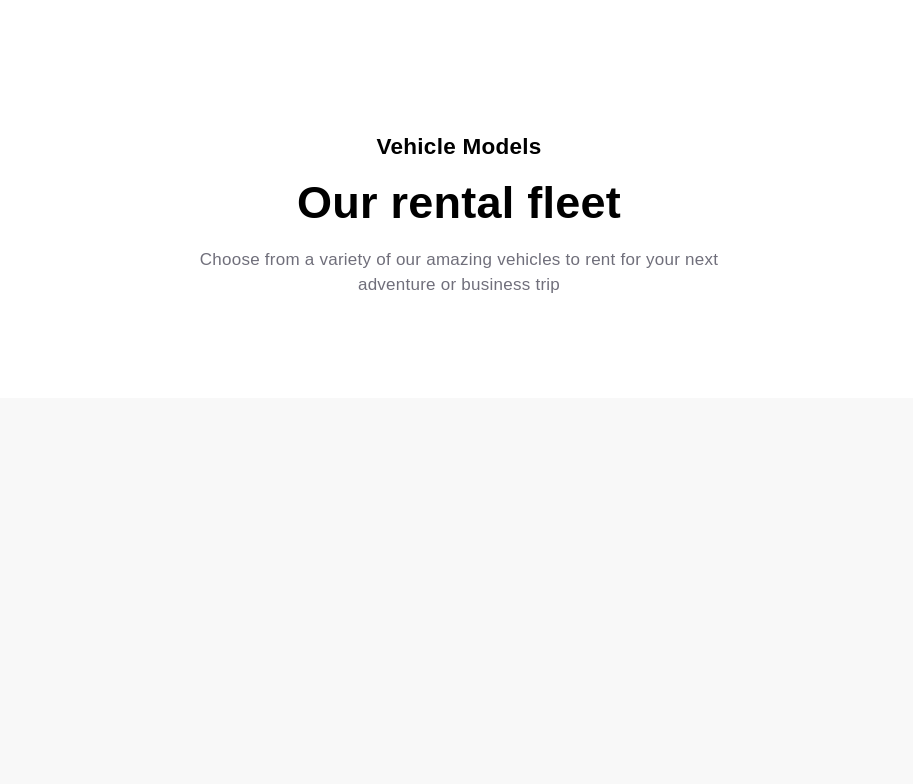
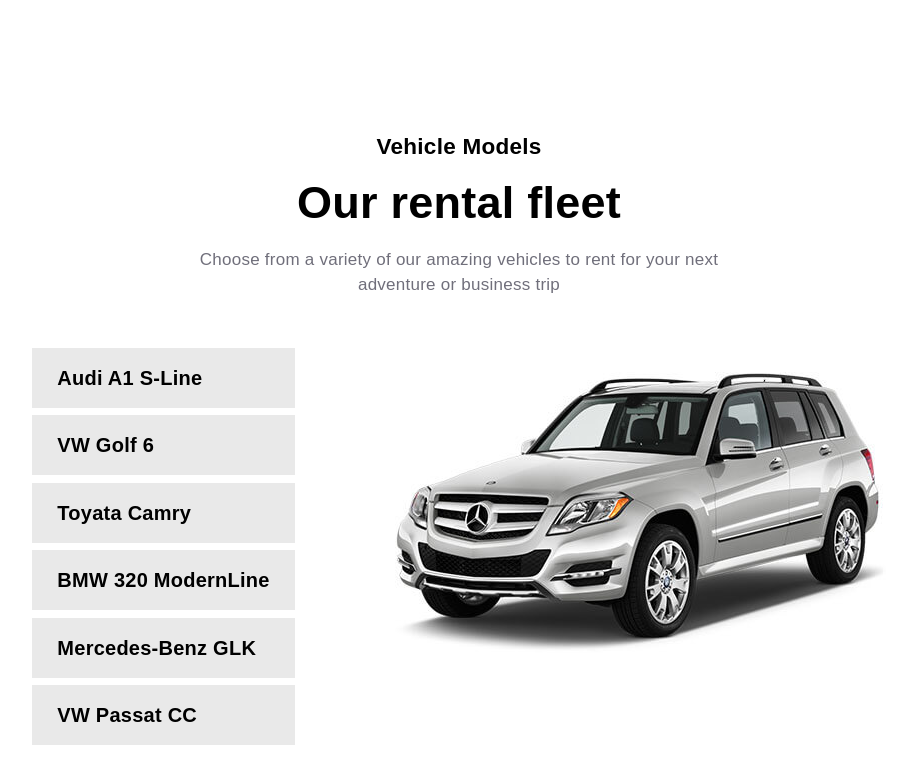
Before and after one commit to saifrafathassan/car-rentel, a React (Create React App) app: page / in a window 1280 px wide. Shown: the part 1912-2696 px from the top of the page, without its empty margins (181-1094 px from the left). Built offline with nearby package versions, Linux system fonts and the light colour scheme.

Commit message:
Vehicle Models

```diff
--- /dev/null
+++ b/src/commponents/Data/Data.js
@@ -0,0 +1,77 @@
+import Car1 from '../../assets/benz.jpg'
+import Car2 from '../../assets/audia1.jpg'
+import Car3 from '../../assets/golf6.jpg'
+import Car4 from '../../assets/passatcc.jpg'
+import Car5 from '../../assets/bmw320.jpg'
+import Car6 from '../../assets/toyotacamry.jpg'
+
+export const data = [
+    {
+        rent: $25,
+        Model: 'Audi',
+        Mark: 'A1',
+        image: Car2,
+        Year: '2012',
+        Doors: '4/5',
+        AC: 'Yes',
+        Transmission: 'Manual',
+        Fuel: 'Gasoline',
+    },
+    {
+        rent: $37,
+        Model: 'Golf 6',
+        Mark: 'Volkswagen',
+        image: Car3,
+        Year: '2008',
+        Doors: '4/5',
+        AC: 'Yes',
+        Transmission: 'Manual',
+        Fuel: 'Diesel',
+    },
+    {
+        rent: $30,
+        Model: 'Camry',
+        Mark: 'Toyata',
+        image: Car6,
+        Year: '2006',
+        Doors: '4/5',
+        AC: 'Yes',
+        Transmission: 'Automatic',
+        Fuel: 'Hybrid',
+    },
+    {
+        rent: $35,
+        Model: '320',
+        Mark: 'BMW',
+        image: Car5,
+        Year: '2012',
+        Doors: '4/5',
+        AC: 'Yes',
+        Transmission: 'Manual',
+        Fuel: 'Diesel',
+    },
+    {
+        rent: $50,
+        Model: 'Benz GLK',
+        Mark: 'Mercedes',
+        image: Car1,
+        Year: '2006',
+        Doors: '4/5',
+        AC: 'Yes',
+        Transmission: 'Manual',
+        Fuel: 'Diesel',
+    },
+    {
+        rent: $25,
+        Model: 'Passat CC',
+        Mark: 'Volkswagen',
+        image: Car4,
+        Year: '2008',
+        Doors: '4/5',
+        AC: 'Yes',
+        Transmission: 'Automatic',
+        Fuel: 'Gasoline',
+    },
+
+
+];
--- a/src/commponents/Plan.js
+++ b/src/commponents/Plan.js
@@ -7,7 +7,7 @@ const Plan = () => {
   return (
     <div className='text-center plan py-24 bg-[#fff]'>
       <h2 className='text-4xl font-bold'>Plan your trip now</h2>
-      <h1 className='text-[45px] font-bold py-4'>Quick & easy car rental</h1>
+      <h1 className='text-[35px] md:text-[45px] font-bold py-4'>Quick & easy car rental</h1>
 
       <div className='cards flex flex-wrap justify-center mx-auto py-14 gap-16'>
 
--- a/src/commponents/Vehiclemodels.js
+++ b/src/commponents/Vehiclemodels.js
@@ -1,11 +1,34 @@
 import React from 'react'
+import Car1 from '../assets/benz.jpg'
+import Car2 from '../assets/audia1.jpg'
+import Car3 from '../assets/golf6.jpg'
+import Car4 from '../assets/passatcc.jpg'
+import Car5 from '../assets/bmw320.jpg'
+import Car6 from '../assets/toyotacamry.jpg'
 
 const Vehiclemodels = () => {
   return (
     <div className='bg-[#fff] py-40 flex flex-col items-center'>
       <h2 className='text-4xl font-[750]'>Vehicle Models</h2>
-      <h1 className='text-[45px] font-[750] py-4'>Our rental fleet</h1>
+      <h1 className='text-[35px] md:text-[45px] font-[750] py-4'>Our rental fleet</h1>
       <p className='text-[#706f7b] text-[17px] max-w-[600px] text-center'>Choose from a variety of our amazing vehicles to rent for your next adventure or business trip</p>
+
+      <div className="pickcar py-20 flex flex-wrap gap-20 lg:gap-[100px]">
+
+        <div className="bottons mx-auto flex flex-col gap-3">
+          <button className='py-[1.5rem] px-[2.5rem] bg-[#e9e9e9] text-left text-[2rem] font-bold hover:text-white hover:bg-main duration-200'>Audi A1 S-Line</button>
+          <button className='py-[1.5rem] px-[2.5rem] bg-[#e9e9e9] text-left text-[2rem] font-bold hover:text-white hover:bg-main duration-200'>VW Golf 6</button>
+          <button className='py-[1.5rem] px-[2.5rem] bg-[#e9e9e9] text-left text-[2rem] font-bold hover:text-white hover:bg-main duration-200'>Toyata Camry</button>
+          <button className='py-[1.5rem] px-[2.5rem] bg-[#e9e9e9] text-left text-[2rem] font-bold hover:text-white hover:bg-main duration-200'>BMW 320 ModernLine</button>
+          <button className='py-[1.5rem] px-[2.5rem] bg-[#e9e9e9] text-left text-[2rem] font-bold hover:text-white hover:bg-main duration-200'>Mercedes-Benz GLK</button>
+          <button className='py-[1.5rem] px-[2.5rem] bg-[#e9e9e9] text-left text-[2rem] font-bold hover:text-white hover:bg-main duration-200'>VW Passat CC</button>
+        </div>
+
+        <div className="img">
+          <img src={Car1} alt="car" />
+        </div>
+      </div>
+
     </div>
   )
 }
```
